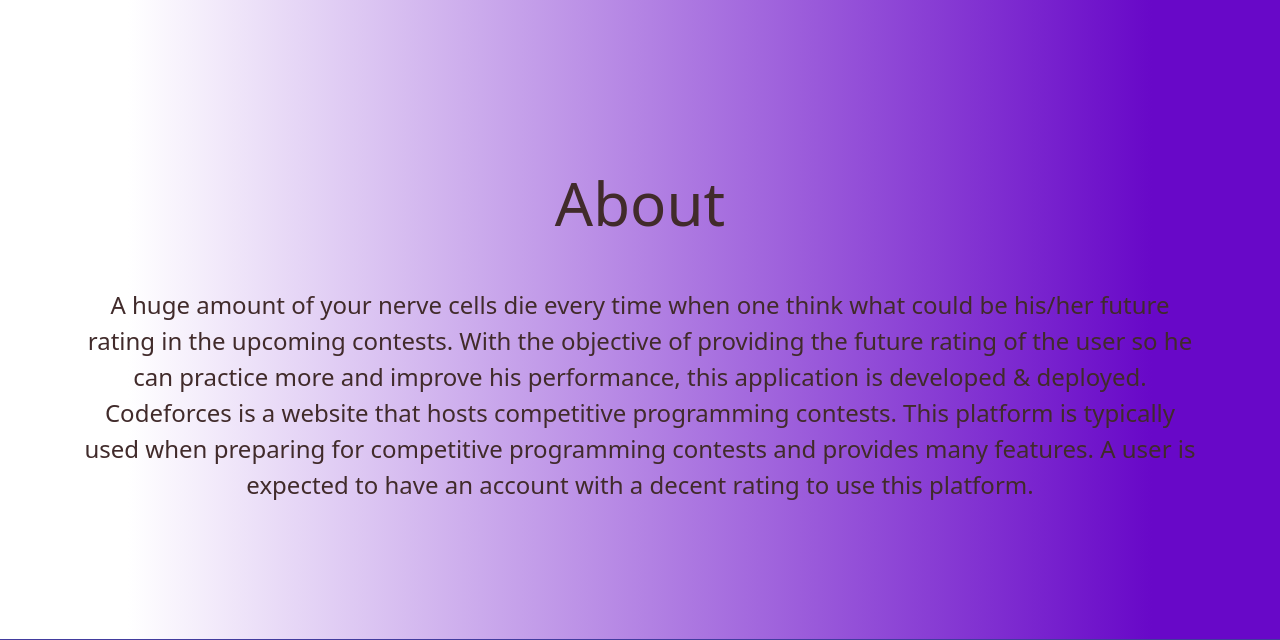
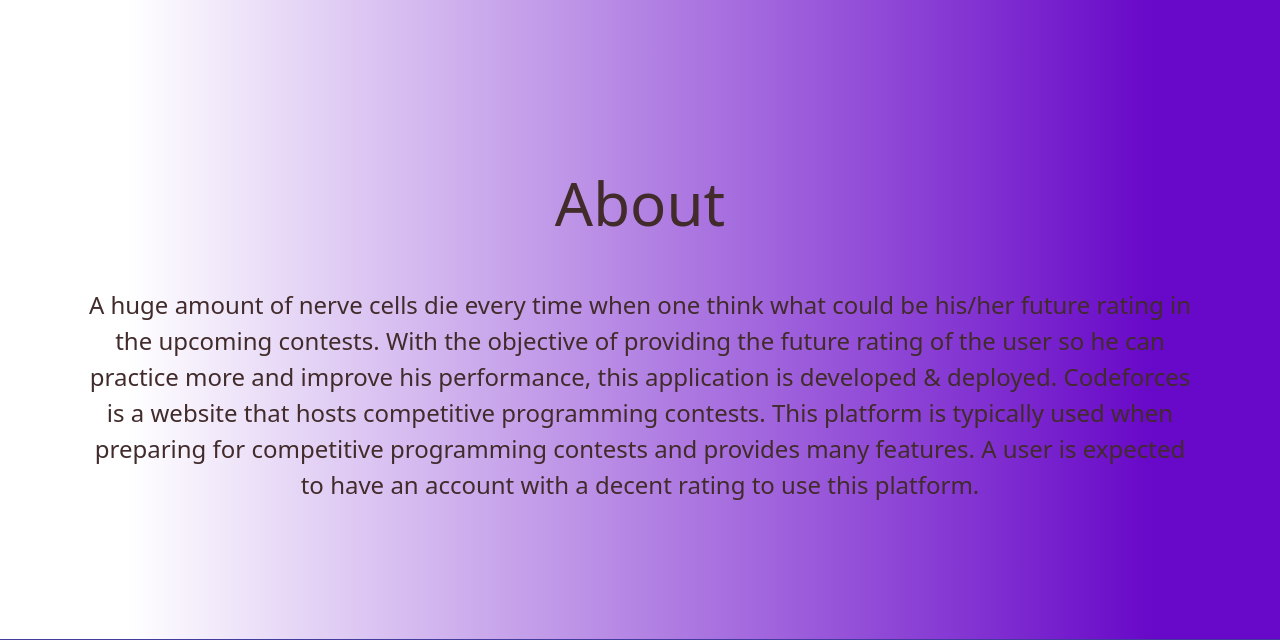
Before and after one commit to Avish-Tripathi/Codeforces-Rating-Predictor, a Flask app: page / in a window 1280 px wide. Shown: the part 710-1350 px from the top of the page. Run offline with Flask 2, Linux system fonts and the light colour scheme; parts of the project's set-up code (start-up, migrations or seed data) failed here and were passed over; some libraries are stand-ins or nearby versions.

Commit message:
Update index.html

```diff
--- a/templates/index.html
+++ b/templates/index.html
@@ -54,7 +54,7 @@
         <div class="container">
             <h1 style="padding: 40px 0; font-size: 60px;">About</h1>
             <p style="font-size: 24px;">
-                A huge amount of your nerve cells die every time when one think what could be his/her future rating in the
+                A huge amount of nerve cells die every time when one think what could be his/her future rating in the
                 upcoming contests. With the objective of providing the future rating of the user so he can practice more and improve his performance, this application is developed & deployed. Codeforces is a website that hosts competitive programming contests. This platform is typically used when preparing for competitive programming contests and provides many features. A user is expected to have an account with a decent rating to use this platform.
             </p>
         </div>
```
